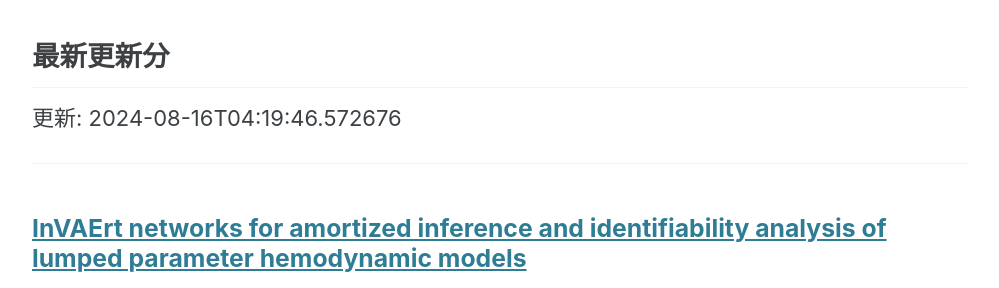
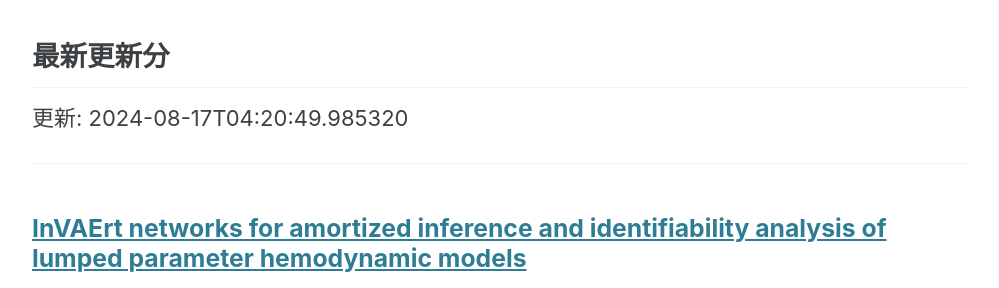
Before and after one commit to haruhisa-enomoto/arxiv-privacy-tech, a Jekyll site: the page built from index.md, in a window 1280 px wide and 900 px high, scrolled down 680 px. Shown: the part 155-443 px from the top of the window, without its empty margins (140-1139 px from the left). Built offline with Jekyll 4.4.1, drawn with Linux system fonts in a browser that asks for light colours; cached includes are drawn as plain includes.

Commit message:
:robot: Automate updates

```diff
--- a/index.md
+++ b/index.md
@@ -27,7 +27,7 @@ author_profile: false
 
 ## 最新更新分
 
-更新: 2024-08-16T04:19:46.572676
+更新: 2024-08-17T04:20:49.985320
 
 - - -
 
```
